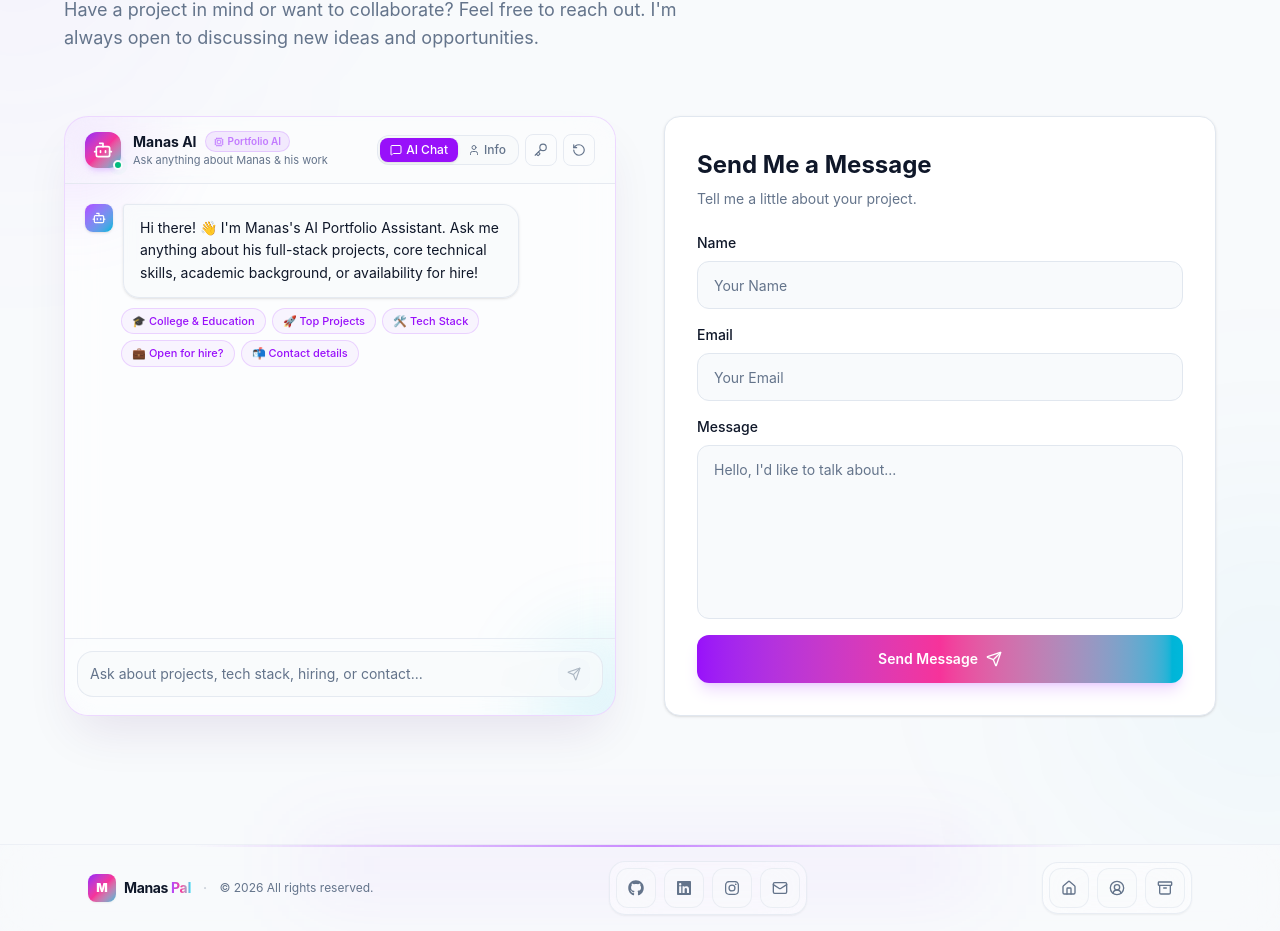
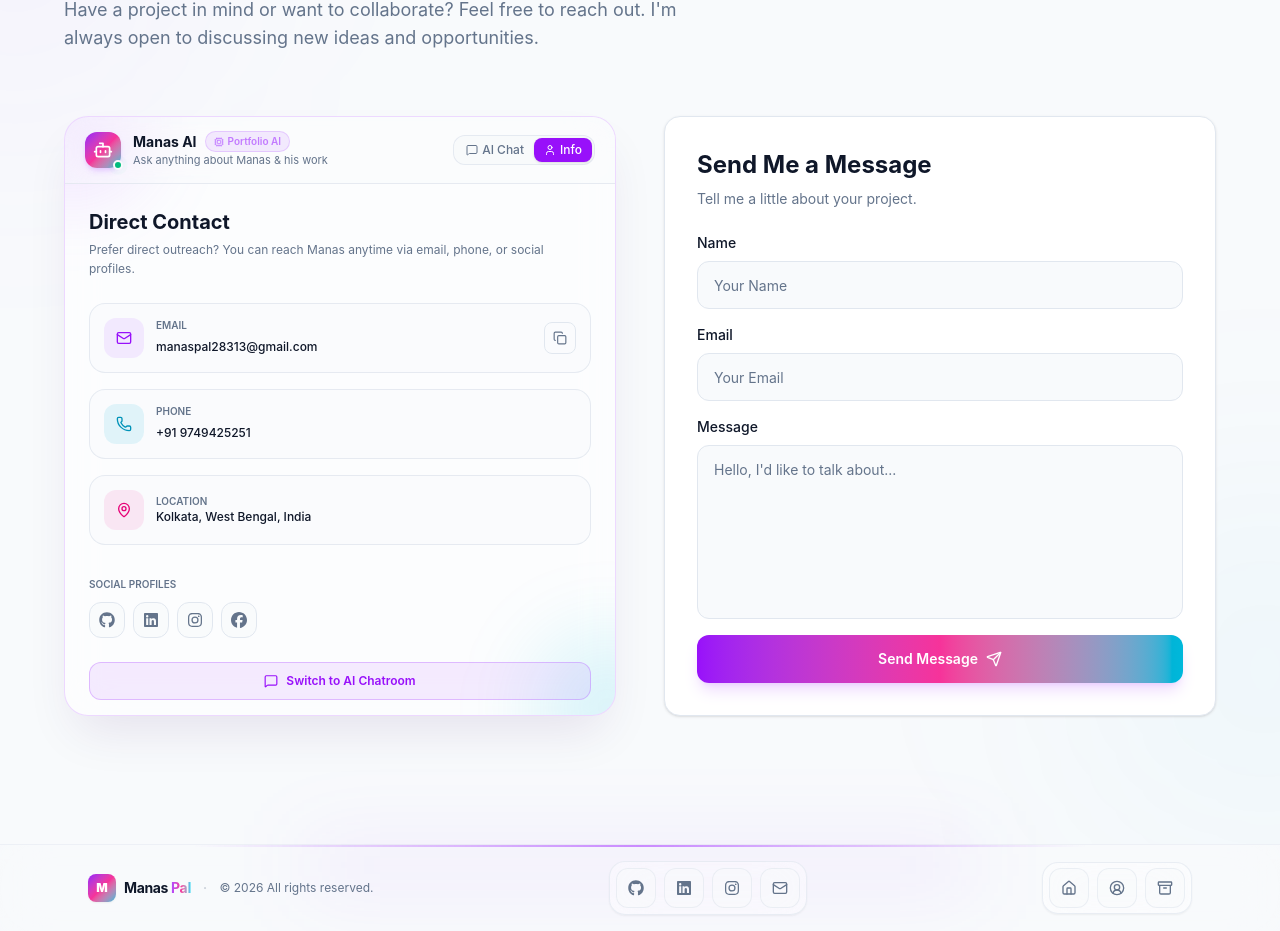
Before and after one commit to Manas-Pal003/Portfolio, a React app: page / in a window 1280 px wide. Shown: the part 3919-4850 px from the top of the page. Built offline with nearby package versions, Linux system fonts and the light colour scheme; the HTML template or start-up script is replaced by a standard one.

Commit message:
feat: add AIChatRoom component with interactive AI assistant interface

```diff
--- a/src/components/AIChatRoom.jsx
+++ b/src/components/AIChatRoom.jsx
@@ -161,7 +161,7 @@ const FormattedMessage = ({ content }) => {
 };
 
 export const AIChatRoom = () => {
-  const [activeTab, setActiveTab] = useState("chat"); // 'chat' | 'info'
+  const [activeTab, setActiveTab] = useState("info"); // 'chat' | 'info'
   const [messages, setMessages] = useState([
     {
       id: 1,
@@ -408,7 +408,7 @@ export const AIChatRoom = () => {
           {activeTab === "chat" && (
             <>
               {/* API Key settings modal trigger */}
-              <button
+              {/* <button
                 type="button"
                 onClick={() => {
                   setApiKeyInput(getApiKey());
@@ -419,7 +419,7 @@ export const AIChatRoom = () => {
                 className="flex h-8 w-8 items-center justify-center rounded-lg border border-border/80 text-muted-foreground transition-all hover:border-purple-400/50 hover:bg-purple-500/10 hover:text-purple-400"
               >
                 <Key className="h-3.5 w-3.5" />
-              </button>
+              </button> */}
 
               {/* Reset Conversation */}
               <button
```
